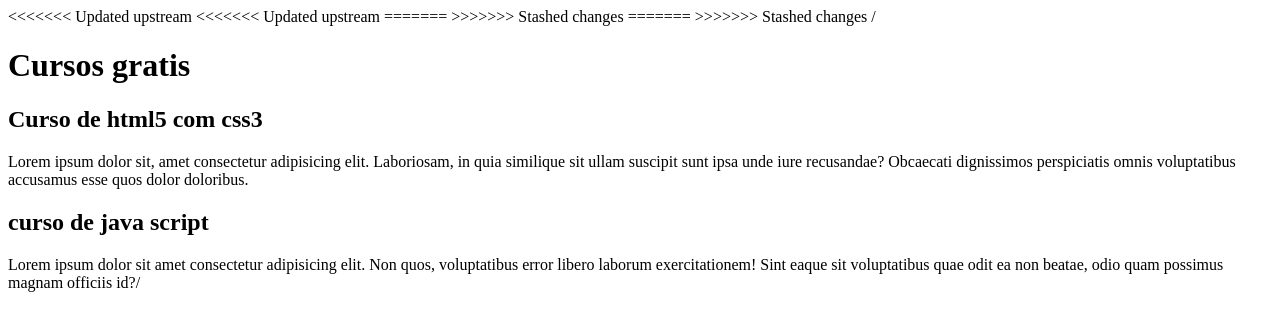
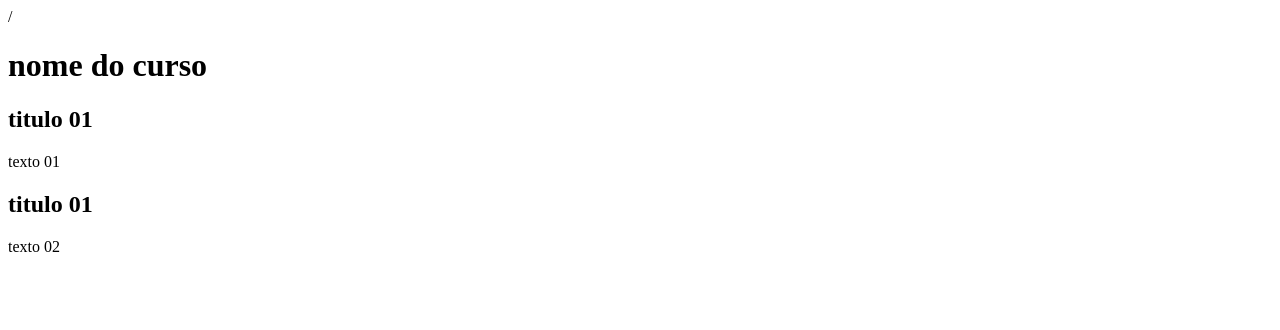
Before and after one commit to flamooliva/projetoSite, a plain HTML site: page index.html in a window 1280 px wide. Drawn offline with Linux system fonts and the light colour scheme.

Commit message:
update main1547

```diff
--- a/index.html
+++ b/index.html
@@ -4,37 +4,19 @@
     <meta charset="UTF-8">
     <meta http-equiv="X-UA-Compatible" content="IE=edge">
     <meta name="viewport" content="width=device-width, initial-scale=1.0">
-<<<<<<< Updated upstream
-<<<<<<< Updated upstream
-    <title>curso em video</title>
-=======
-    <title>Curso em video</title>
->>>>>>> Stashed changes
-=======
-    <title>Titulo do Site</title>
-    <link rel="stylesheet" href="estilos/style.css">
->>>>>>> Stashed changes
+    <title>titulo do curso</title>
 </head>
 <body>/
     <header>
-        <h1>Cursos gratis</h1>
+        <h1>nome do curso</h1>
     </header>
     <article>
-        <h2>Curso de html5 com css3</h2>
-        <p>Lorem ipsum dolor sit, amet consectetur
-           adipisicing elit. Laboriosam, in quia
-           similique sit ullam suscipit sunt ipsa
-           unde iure recusandae? Obcaecati dignissimos
-           perspiciatis omnis voluptatibus accusamus
-           esse quos dolor doloribus.</p>
+        <h2>titulo 01</h2>
+        <p>texto 01</p>
     </article>
     <article>
-        <h2> curso de java script</h2>
-        <p>Lorem ipsum dolor sit amet consectetur
-            adipisicing elit. Non quos, voluptatibus
-            error libero laborum exercitationem! Sint
-            eaque sit voluptatibus quae odit ea non beatae,
-            odio quam possimus magnam officiis id?/<p>
+        <h2> titulo 01</h2>
+        <p>texto 02<p>
     </article>
 
 </body>
```
